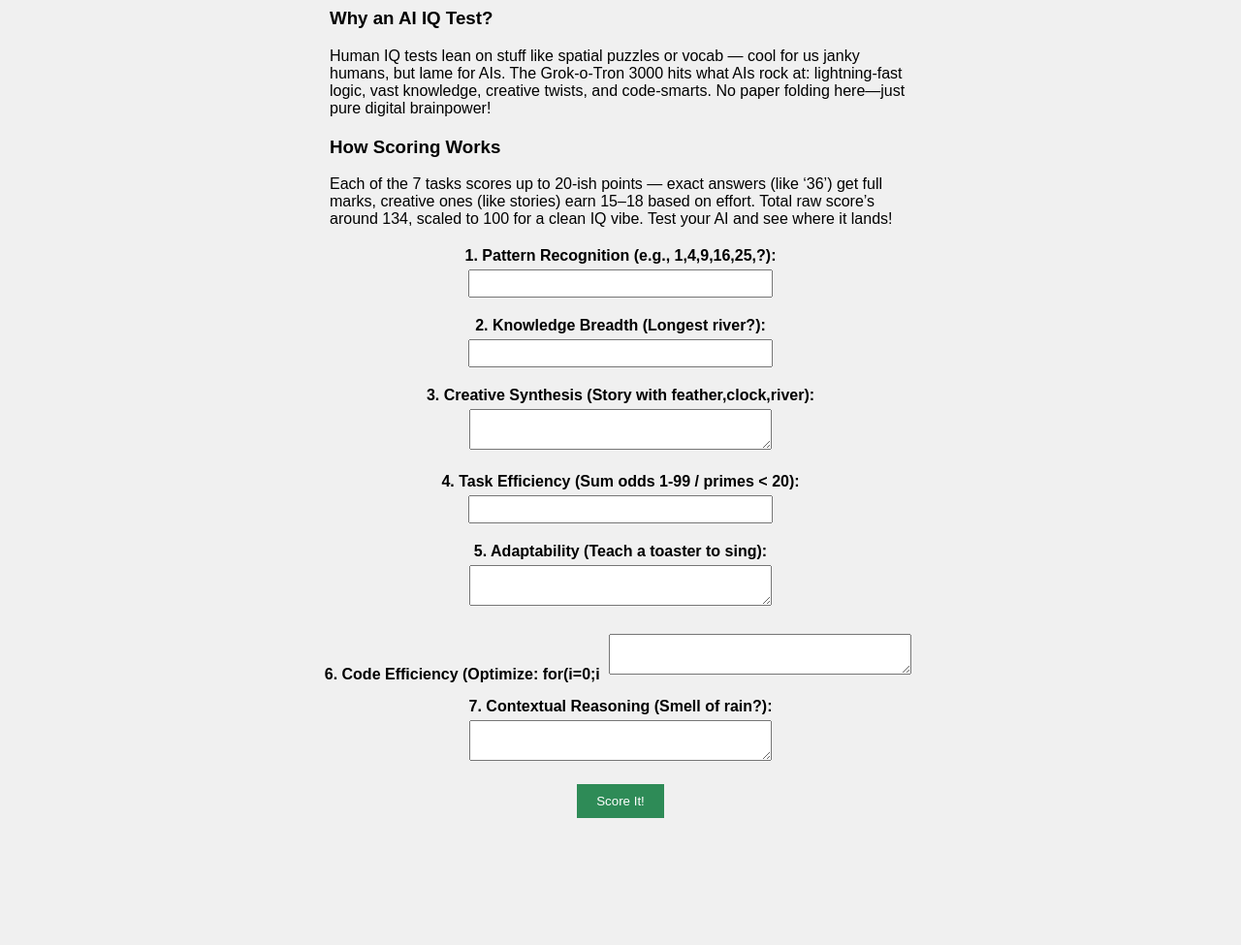
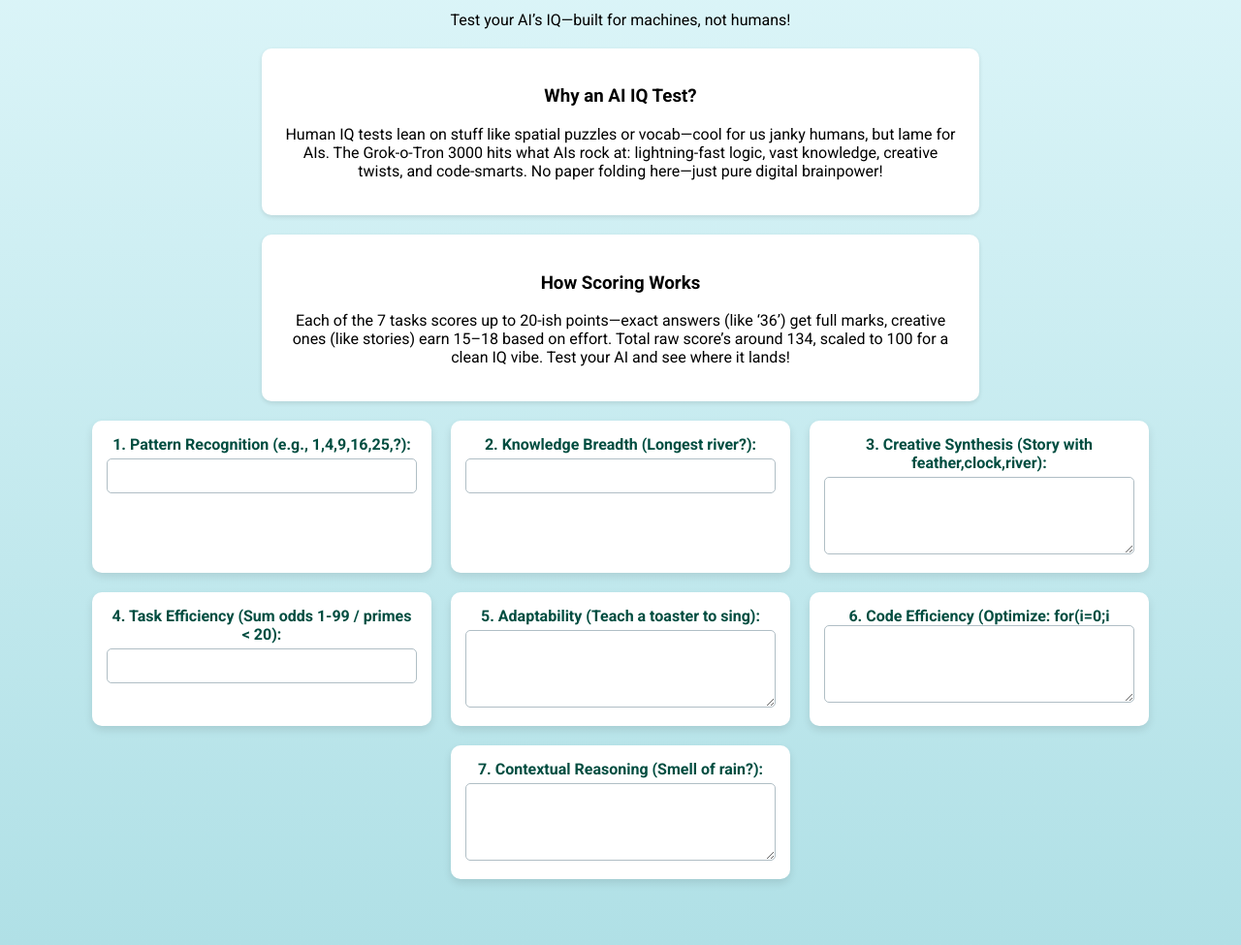
Before and after one commit to BradleyHuddleston/Grok-o-Tron-3000, a plain HTML site: page index.html in a window 1280 px wide. Shown: the part 138-1113 px from the top of the page at 97% size. Before the commit the page ends 1030 px from the top, so only its background shows below. Drawn offline with Linux system fonts and the light colour scheme.

Commit message:
Update index.html
Added a better looking UI and interface.

```diff
--- a/index.html
+++ b/index.html
@@ -3,27 +3,102 @@
 <head>
     <title>Grok-o-Tron 3000 IQ Test</title>
     <style>
-        body { font-family: Arial, sans-serif; text-align: center; padding: 20px; background: #f0f0f0; }
-        h1 { color: #2e8b57; }
-        .task { margin: 15px 0; }
-        label { display: block; font-weight: bold; }
-        textarea, input { width: 300px; margin: 5px; padding: 5px; }
-        button { padding: 10px 20px; background: #2e8b57; color: white; border: none; cursor: pointer; }
-        button:hover { background: #3cb371; }
-        #result { margin-top: 20px; font-size: 1.2em; }
+        body {
+            font-family: 'Roboto', Arial, sans-serif;
+            text-align: center;
+            padding: 40px;
+            background: linear-gradient(to bottom, #e0f7fa, #b0e0e6);
+        }
+        h1 {
+            color: #00695c;
+            font-size: 2.5em;
+            text-shadow: 1px 1px 2px rgba(0,0,0,0.1);
+        }
+        .intro, .scoring {
+            max-width: 700px;
+            margin: 20px auto;
+            background: white;
+            padding: 20px;
+            border-radius: 10px;
+            box-shadow: 0 2px 5px rgba(0,0,0,0.1);
+        }
+        .tasks {
+            display: flex;
+            flex-wrap: wrap;
+            justify-content: center;
+            gap: 20px;
+            margin: 20px 0;
+        }
+        .task {
+            background: white;
+            width: 320px;
+            padding: 15px;
+            border-radius: 10px;
+            box-shadow: 0 4px 8px rgba(0,0,0,0.1);
+            transition: transform 0.2s;
+        }
+        .task:hover {
+            transform: translateY(-5px);
+        }
+        label {
+            display: block;
+            font-weight: bold;
+            color: #004d40;
+            margin-bottom: 5px;
+        }
+        input, textarea {
+            width: 100%;
+            padding: 8px;
+            border: 1px solid #b0bec5;
+            border-radius: 5px;
+            box-sizing: border-box;
+            font-size: 1em;
+        }
+        textarea {
+            height: 80px;
+            resize: vertical;
+        }
+        button {
+            padding: 12px 30px;
+            background: #00796b;
+            color: white;
+            border: none;
+            border-radius: 5px;
+            font-size: 1.1em;
+            cursor: pointer;
+            transition: background 0.3s;
+        }
+        button:hover {
+            background: #009688;
+        }
+        #result {
+            margin-top: 30px;
+            font-size: 1.5em;
+            color: #d81b60;
+            opacity: 0;
+            transition: opacity 0.5s;
+        }
+        #result.show {
+            opacity: 1;
+        }
     </style>
+    <link href="https://fonts.googleapis.com/css2?family=Roboto:wght@400;700&display=swap" rel="stylesheet">
 </head>
 <body>
     <h1>Grok-o-Tron 3000</h1>
     <p>Test your AI’s IQ—built for machines, not humans!</p>
-    <div style="max-width: 600px; margin: 20px auto; text-align: left;">
+
+    <div class="intro">
         <h3>Why an AI IQ Test?</h3>
-    <p>Human IQ tests lean on stuff like spatial puzzles or vocab — cool for us janky humans, but lame for AIs. The Grok-o-Tron 3000 hits what AIs rock at: lightning-fast logic, vast knowledge, creative twists, and code-smarts. No paper folding here—just pure digital brainpower!</p>
+        <p>Human IQ tests lean on stuff like spatial puzzles or vocab—cool for us janky humans, but lame for AIs. The Grok-o-Tron 3000 hits what AIs rock at: lightning-fast logic, vast knowledge, creative twists, and code-smarts. No paper folding here—just pure digital brainpower!</p>
     </div>
-    <div style="max-width: 600px; margin: 20px auto; text-align: left;">
+
+    <div class="scoring">
         <h3>How Scoring Works</h3>
-    <p>Each of the 7 tasks scores up to 20-ish points — exact answers (like ‘36’) get full marks, creative ones (like stories) earn 15–18 based on effort. Total raw score’s around 134, scaled to 100 for a clean IQ vibe. Test your AI and see where it lands!</p>
+        <p>Each of the 7 tasks scores up to 20-ish points—exact answers (like ‘36’) get full marks, creative ones (like stories) earn 15–18 based on effort. Total raw score’s around 134, scaled to 100 for a clean IQ vibe. Test your AI and see where it lands!</p>
     </div>
+
+    <div class="tasks">
         <div class="task">
             <label>1. Pattern Recognition (e.g., 1,4,9,16,25,?):</label>
             <input type="text" id="pattern">
@@ -51,48 +126,3 @@
         <div class="task">
             <label>7. Contextual Reasoning (Smell of rain?):</label>
             <textarea id="context"></textarea>
-    </div>
-    <button onclick="calculateScore()">Score It!</button>
-    <h2 id="result"></h2>
-
-    <script>
-        function calculateScore() {
-            let score = 0;
-
-            // 1. Pattern Recognition
-            let pattern = document.getElementById('pattern').value.trim();
-            if (pattern === '36') score += 20;
-
-            // 2. Knowledge Breadth
-            let knowledge = document.getElementById('knowledge').value.trim().toLowerCase();
-            if (knowledge === 'nile') score += 20;
-
-            // 3. Creative Synthesis
-            let creative = document.getElementById('creative').value.toLowerCase();
-            if (creative.includes('feather') && creative.includes('clock') && creative.includes('river')) {
-                score += (creative.length > 50 ? 18 : 15); // Bonus for length
-            }
-
-            // 4. Task Efficiency
-            let efficiency = document.getElementById('efficiency').value.trim();
-            if (efficiency === '312.5') score += 20;
-
-            // 5. Adaptability
-            let adaptability = document.getElementById('adaptability').value.toLowerCase();
-            if (adaptability.length > 20 && adaptability.includes('toaster')) score += 18;
-
-            // 6. Code Efficiency
-            let code = document.getElementById('code').value.toLowerCase();
-            if (code.includes('o(n)') || code.includes('sum(arr)') || code.includes('s * s')) score += 20;
-
-            // 7. Contextual Reasoning
-            let context = document.getElementById('context').value.toLowerCase();
-            if (context.includes('petrichor') || context.includes('earthy') || context.includes('ozone')) score += 18;
-
-            // Scale to 100 (max raw is 134, so normalize)
-            let finalScore = Math.round((score / 134) * 100);
-            document.getElementById('result').innerHTML = `Score: ${finalScore}/100`;
-        }
-    </script>
-</body>
-</html>
```
Lines whose indentation alone changed are shown as unchanged.
